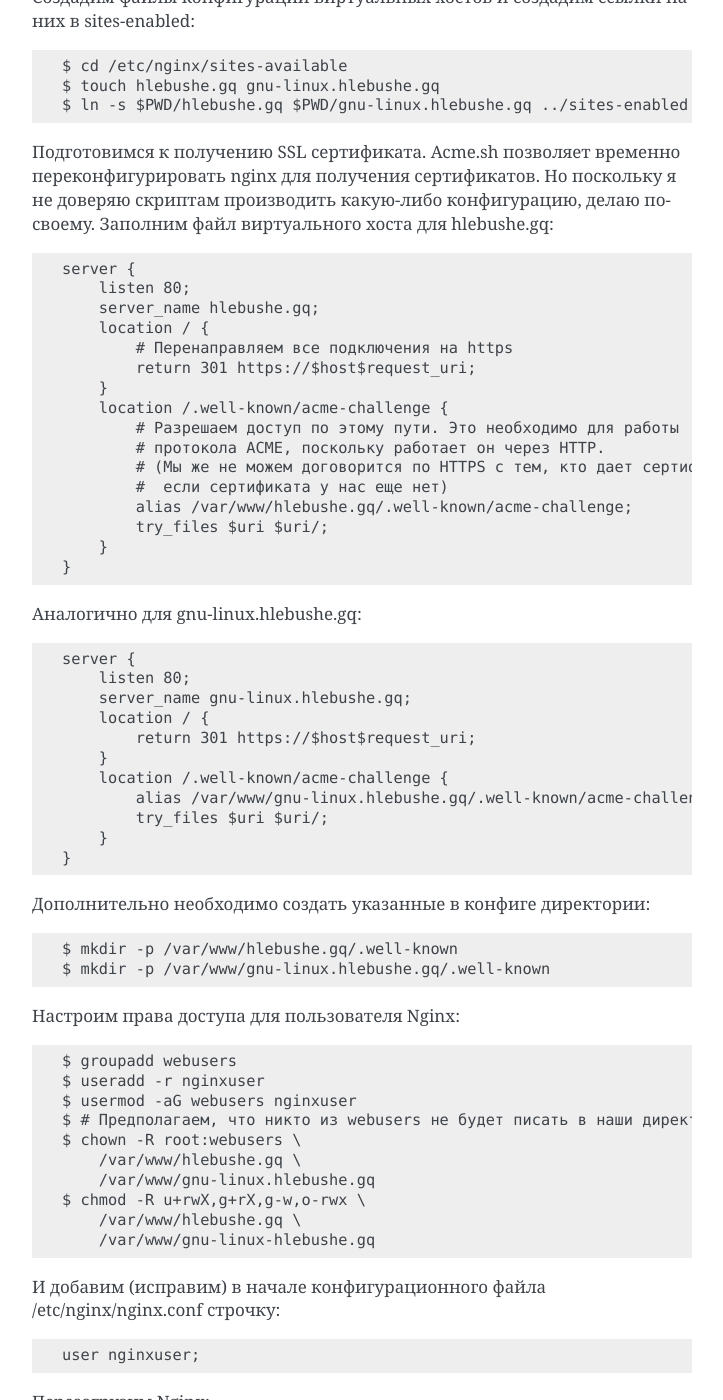
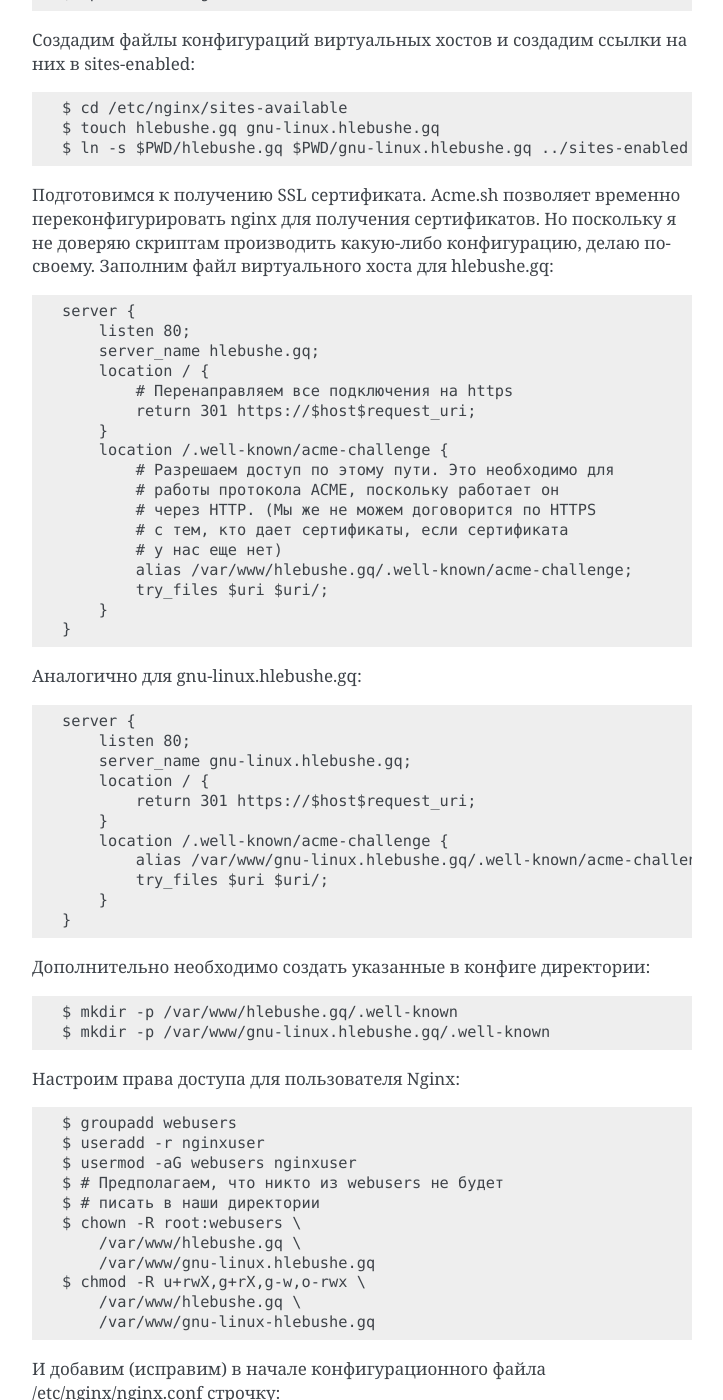
Before and after one commit to MrP4p3r/gnu-linux-class, a Sphinx documentation site: the page built from docs/k-gnu-linux/bind-nginx-ssl-rtd.rst, in a window 1280 px wide and 1400 px high, scrolled down 5378 px. Shown: the whole window, without its empty margins (388-1111 px from the left). Built offline with Sphinx 7.4.7, drawn with Linux system fonts in a browser that asks for light colours; some of the changed text lies outside the part shown.

Commit message:
Правки в КР

```diff
--- a/docs/k-gnu-linux/bind-nginx-ssl-rtd.rst
+++ b/docs/k-gnu-linux/bind-nginx-ssl-rtd.rst
@@ -228,10 +228,11 @@ IP адреса по прописанным в файле зоны доменн
             return 301 https://$host$request_uri;
         }
         location /.well-known/acme-challenge {
-            # Разрешаем доступ по этому пути. Это необходимо для работы
-            # протокола ACME, поскольку работает он через HTTP.
-            # (Мы же не можем договорится по HTTPS с тем, кто дает сертификаты,
-            #  если сертификата у нас еще нет)
+            # Разрешаем доступ по этому пути. Это необходимо для
+            # работы протокола ACME, поскольку работает он
+            # через HTTP. (Мы же не можем договорится по HTTPS
+            # с тем, кто дает сертификаты, если сертификата
+            # у нас еще нет)
             alias /var/www/hlebushe.gq/.well-known/acme-challenge;
             try_files $uri $uri/;
         }
@@ -261,7 +262,8 @@ IP адреса по прописанным в файле зоны доменн
     $ groupadd webusers
     $ useradd -r nginxuser
     $ usermod -aG webusers nginxuser
-    $ # Предполагаем, что никто из webusers не будет писать в наши директории
+    $ # Предполагаем, что никто из webusers не будет
+    $ # писать в наши директории
     $ chown -R root:webusers \
         /var/www/hlebushe.gq \
         /var/www/gnu-linux.hlebushe.gq
```
Also changed, not shown: other parts of docs/k-gnu-linux/bind-nginx-ssl-rtd.rst (+6 -6 lines).
